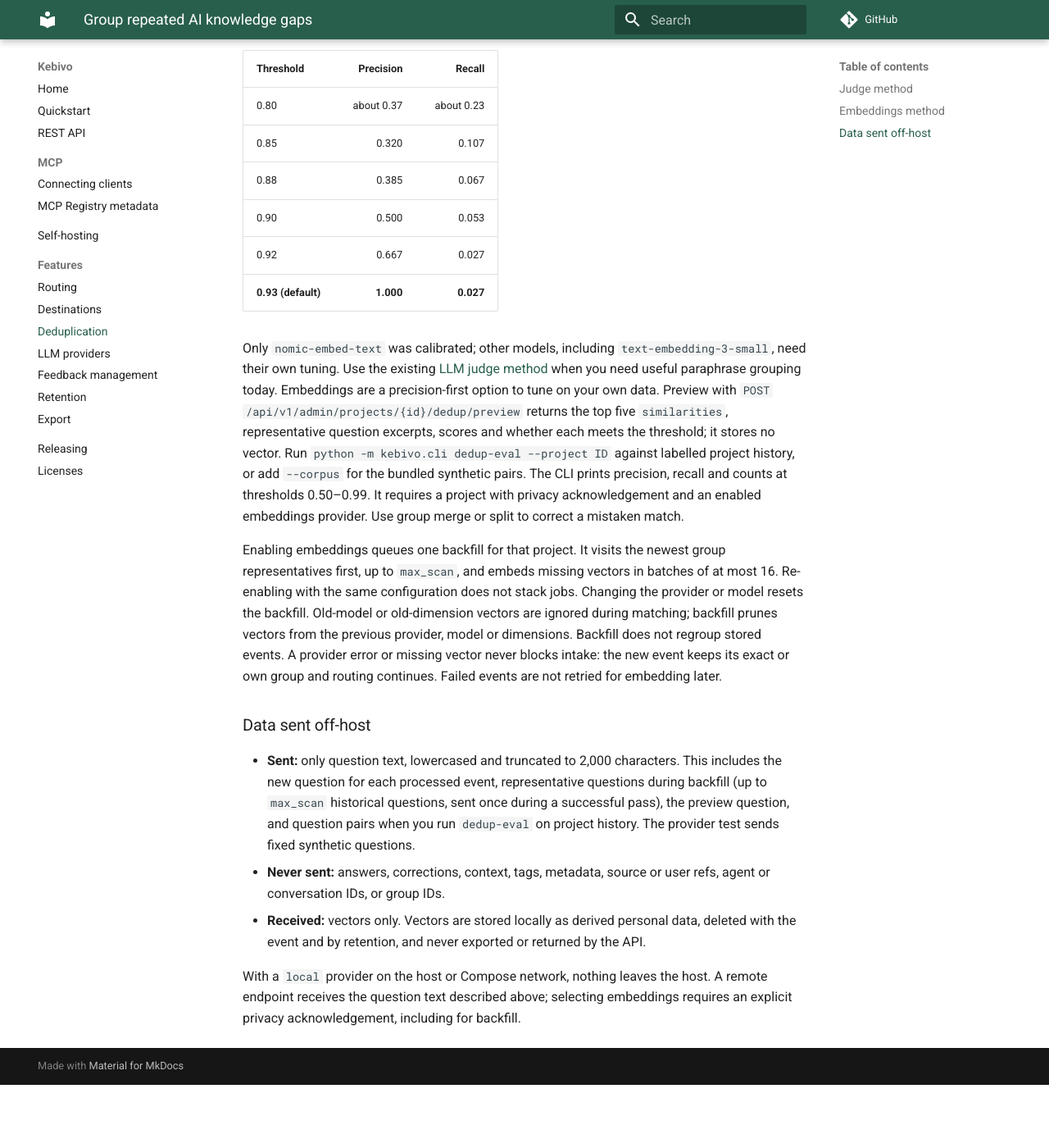
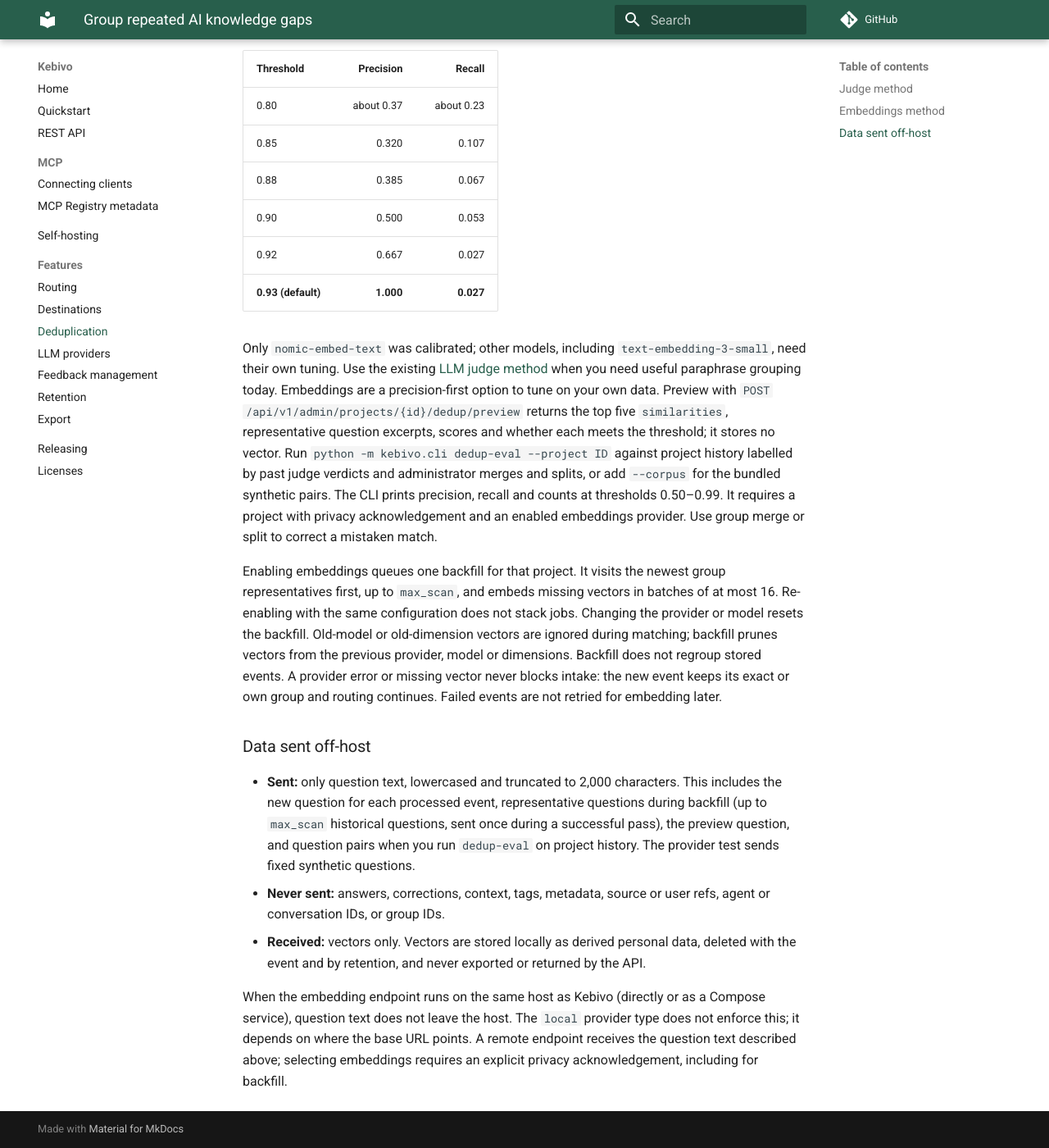
Before and after one commit to OCNAI/kebivo, an MkDocs documentation site: the page built from docs/deduplication.md, in a window 1280 px wide and 1400 px high, scrolled down 2463 px. Shown: the whole window at 82% size. Built offline with MkDocs 1.6.1 and Material for MkDocs 9.7.7, drawn with Linux system fonts in a browser that asks for light colours; comment, search, counter and statistics services are not loaded; before the commit the page ends 3786 px from its top, so only the background shows below that.

Commit message:
Clarify where embedding text stays on the host
Signed-off-by: OCNAI <155850614+OCNAI@users.noreply.github.com>

```diff
--- a/docs/deduplication.md
+++ b/docs/deduplication.md
@@ -46,7 +46,7 @@ The default threshold is **0.93**. Kebivo lowercases question text before embedd
 | 0.92 | 0.667 | 0.027 |
 | **0.93 (default)** | **1.000** | **0.027** |
 
-Only `nomic-embed-text` was calibrated; other models, including `text-embedding-3-small`, need their own tuning. Use the existing [LLM judge method](#judge-method) when you need useful paraphrase grouping today. Embeddings are a precision-first option to tune on your own data. Preview with `POST /api/v1/admin/projects/{id}/dedup/preview` returns the top five `similarities`, representative question excerpts, scores and whether each meets the threshold; it stores no vector. Run `python -m kebivo.cli dedup-eval --project ID` against labelled project history, or add `--corpus` for the bundled synthetic pairs. The CLI prints precision, recall and counts at thresholds 0.50–0.99. It requires a project with privacy acknowledgement and an enabled embeddings provider. Use group merge or split to correct a mistaken match.
+Only `nomic-embed-text` was calibrated; other models, including `text-embedding-3-small`, need their own tuning. Use the existing [LLM judge method](#judge-method) when you need useful paraphrase grouping today. Embeddings are a precision-first option to tune on your own data. Preview with `POST /api/v1/admin/projects/{id}/dedup/preview` returns the top five `similarities`, representative question excerpts, scores and whether each meets the threshold; it stores no vector. Run `python -m kebivo.cli dedup-eval --project ID` against project history labelled by past judge verdicts and administrator merges and splits, or add `--corpus` for the bundled synthetic pairs. The CLI prints precision, recall and counts at thresholds 0.50–0.99. It requires a project with privacy acknowledgement and an enabled embeddings provider. Use group merge or split to correct a mistaken match.
 
 Enabling embeddings queues one backfill for that project. It visits the newest group representatives first, up to `max_scan`, and embeds missing vectors in batches of at most 16. Re-enabling with the same configuration does not stack jobs. Changing the provider or model resets the backfill. Old-model or old-dimension vectors are ignored during matching; backfill prunes vectors from the previous provider, model or dimensions. Backfill does not regroup stored events. A provider error or missing vector never blocks intake: the new event keeps its exact or own group and routing continues. Failed events are not retried for embedding later.
 
@@ -56,4 +56,4 @@ Enabling embeddings queues one backfill for that project. It visits the newest g
 - **Never sent:** answers, corrections, context, tags, metadata, source or user refs, agent or conversation IDs, or group IDs.
 - **Received:** vectors only. Vectors are stored locally as derived personal data, deleted with the event and by retention, and never exported or returned by the API.
 
-With a `local` provider on the host or Compose network, nothing leaves the host. A remote endpoint receives the question text described above; selecting embeddings requires an explicit privacy acknowledgement, including for backfill.
+When the embedding endpoint runs on the same host as Kebivo (directly or as a Compose service), question text does not leave the host. The `local` provider type does not enforce this; it depends on where the base URL points. A remote endpoint receives the question text described above; selecting embeddings requires an explicit privacy acknowledgement, including for backfill.
```
